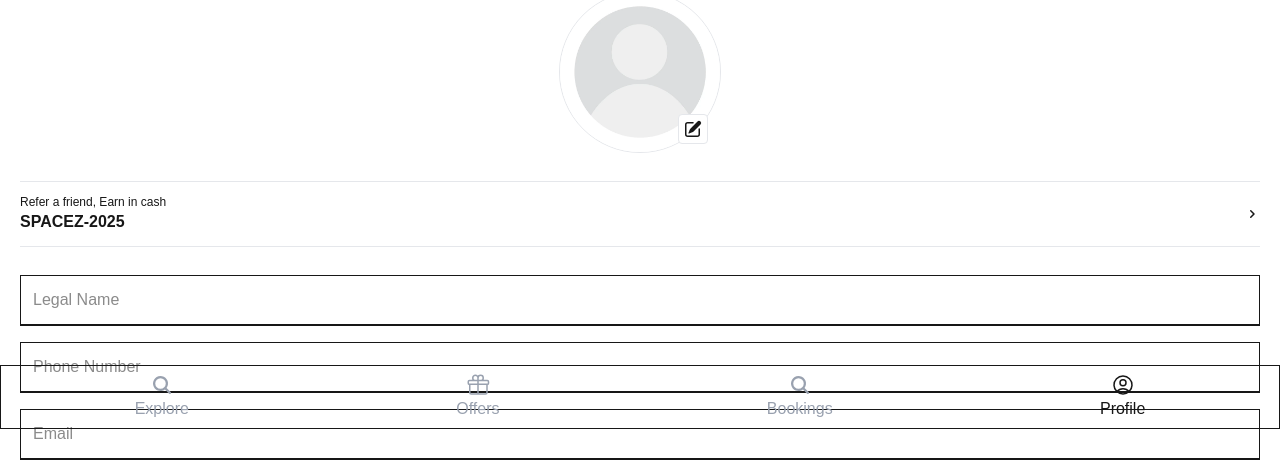
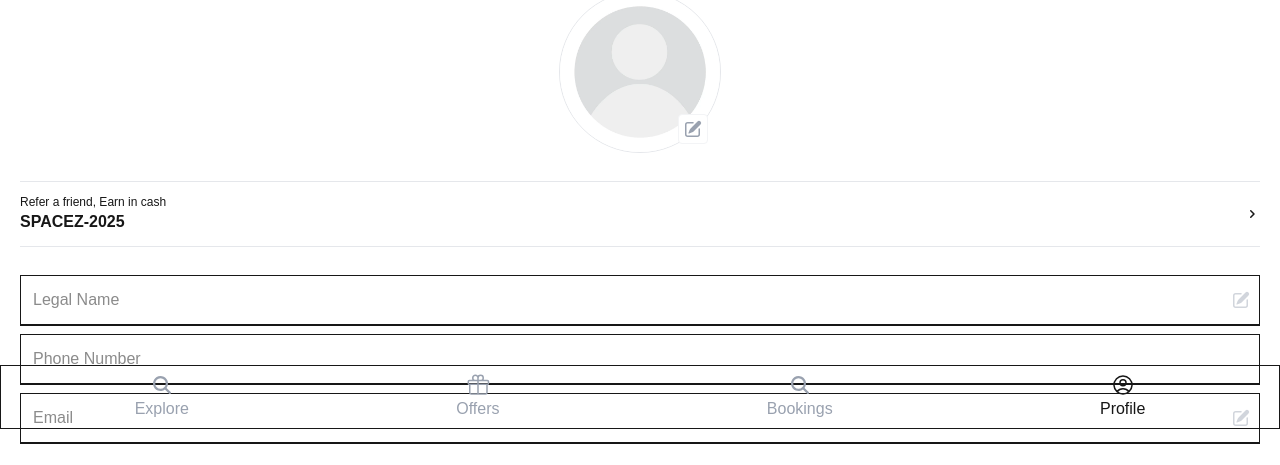
Before and after one commit to Karthikk7293/spacez-app, a Next.js app: page /profile in a window 1280 px wide. Shown: the part 371-836 px from the top of the page. Built offline with nearby package versions, Linux system fonts and the light colour scheme.

Commit message:
👌 IMPROVE:

```diff
--- a/app/profile/page.tsx
+++ b/app/profile/page.tsx
@@ -12,7 +12,7 @@ const ProfilePage = () => {
             <header className="border-b border-b-gray-200 px-5">
                 <div className="flex  justify-between items-center  ">
                     <div className="">
-                        <Image className="h-auto w-auto" height={50} width={100} src={'https://res.cloudinary.com/dz3tveb47/image/upload/v1741425295/logo_for_websiter_1_1_iz3hbc.png'} alt="logo" />
+                        <Image className="h-auto w-auto" height={100} width={100} src={'https://res.cloudinary.com/dz3tveb47/image/upload/v1741425295/logo_for_websiter_1_1_iz3hbc.png'} alt="logo" />
                     </div>
                     <div className="flex flex-col gap-1">
                         <div className="border w-5" />
@@ -43,7 +43,7 @@ const ProfilePage = () => {
                         <Image width={160} height={160} alt="avatar" src={"/avatar.webp"} className="rounded-full" />
                         {/* <PencilSquareIcon className="w-6 h-6 absolute" /> */}
 
-                        <span className="absolute right-3 bottom-2 border rounded p-1 border-gray-200 bg-white">
+                        <span className="absolute right-3 bottom-2 border rounded p-1 border-gray-100 bg-white text-gray-400">
                             <svg xmlns="http://www.w3.org/2000/svg" viewBox="0 0 20 20" fill="currentColor" className="size-5">
                                 <path d="m5.433 13.917 1.262-3.155A4 4 0 0 1 7.58 9.42l6.92-6.918a2.121 2.121 0 0 1 3 3l-6.92 6.918c-.383.383-.84.685-1.343.886l-3.154 1.262a.5.5 0 0 1-.65-.65Z" />
                                 <path d="M3.5 5.75c0-.69.56-1.25 1.25-1.25H10A.75.75 0 0 0 10 3H4.75A2.75 2.75 0 0 0 2 5.75v9.5A2.75 2.75 0 0 0 4.75 18h9.5A2.75 2.75 0 0 0 17 15.25V10a.75.75 0 0 0-1.5 0v5.25c0 .69-.56 1.25-1.25 1.25h-9.5c-.69 0-1.25-.56-1.25-1.25v-9.5Z" />
@@ -69,9 +69,9 @@ const ProfilePage = () => {
                 </div>
                 <hr className="text-gray-200" />
                 <div className="pt-5">
-                    <InputBox name={"email"} type={"text"} placeHolder={"Legal Name"} required={true} readOnly={false} isBlur={false} state="" />
-                    <InputBox name={"mobile"} type={"text"} placeHolder={"Phone Number"} required={true} readOnly={false} isBlur={false} state="" />
-                    <InputBox name={"email"} type={"email"} placeHolder={"Email"} required={true} readOnly={false} isBlur={false} state="" />
+                    <InputBox name={"email"} type={"text"} placeHolder={"Legal Name"} required={true} readOnly={false} isBlur={false} state="" showEdit={true} />
+                    <InputBox name={"mobile"} type={"text"} placeHolder={"Phone Number"} required={true} readOnly={false} isBlur={false} state="" showEdit={false} />
+                    <InputBox name={"email"} type={"email"} placeHolder={"Email"} required={true} readOnly={false} isBlur={false} state="" showEdit={true} />
                 </div>
             </div>
             <footer className="border fixed bottom-0 h-16 w-full">
--- a/components/ui/InputBox.tsx
+++ b/components/ui/InputBox.tsx
@@ -7,15 +7,17 @@ interface InputBoxProps {
     required: boolean,
     readOnly: boolean,
     state: string,
-    isBlur: boolean
+    isBlur: boolean,
+    showEdit: boolean
 }
 
-const InputBox = ({ type, name, placeHolder, required, readOnly, state }: InputBoxProps) => {
+const InputBox = ({ type, name, placeHolder, required, readOnly, state, showEdit }: InputBoxProps) => {
 
     // const [blur, setBlur]: [boolean, Dispatch<SetStateAction<boolean>>] = useState(false)
 
     const handleChange = (e: React.ChangeEvent<HTMLInputElement | HTMLTextAreaElement>) => {
         e.preventDefault()
+
     }
 
     // const handleBlur = (status: boolean) => {
@@ -23,9 +25,9 @@ const InputBox = ({ type, name, placeHolder, required, readOnly, state }: InputB
     // }
 
     return (
-        <div>
+        <div className="flex border items-center border-b-2 my-2">
             <input
-                className="border border-b-2 w-full p-3 my-2"
+                className=" w-full p-3 !border-transparent focus:outline-none "
                 type={type}
                 name={name}
                 placeholder={placeHolder}
@@ -35,6 +37,12 @@ const InputBox = ({ type, name, placeHolder, required, readOnly, state }: InputB
                 onChange={((e) => handleChange(e))}
 
             />
+            {showEdit && <span className=" px-2 ">
+                <svg xmlns="http://www.w3.org/2000/svg" viewBox="0 0 20 20" fill="currentColor" className="size-5 text-gray-300">
+                    <path d="m5.433 13.917 1.262-3.155A4 4 0 0 1 7.58 9.42l6.92-6.918a2.121 2.121 0 0 1 3 3l-6.92 6.918c-.383.383-.84.685-1.343.886l-3.154 1.262a.5.5 0 0 1-.65-.65Z" />
+                    <path d="M3.5 5.75c0-.69.56-1.25 1.25-1.25H10A.75.75 0 0 0 10 3H4.75A2.75 2.75 0 0 0 2 5.75v9.5A2.75 2.75 0 0 0 4.75 18h9.5A2.75 2.75 0 0 0 17 15.25V10a.75.75 0 0 0-1.5 0v5.25c0 .69-.56 1.25-1.25 1.25h-9.5c-.69 0-1.25-.56-1.25-1.25v-9.5Z" />
+                </svg>
+            </span>}
         </div>
     )
 }
```
